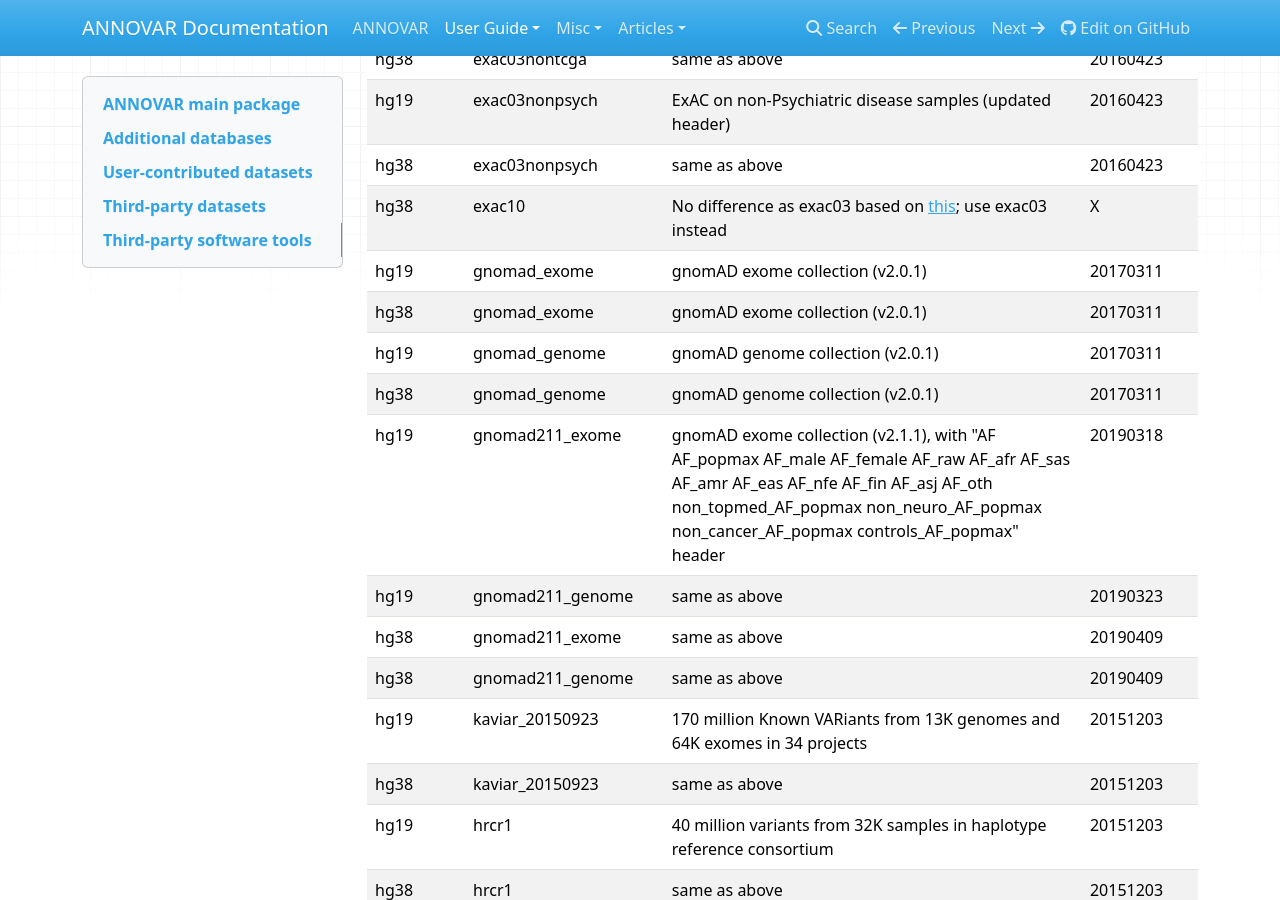
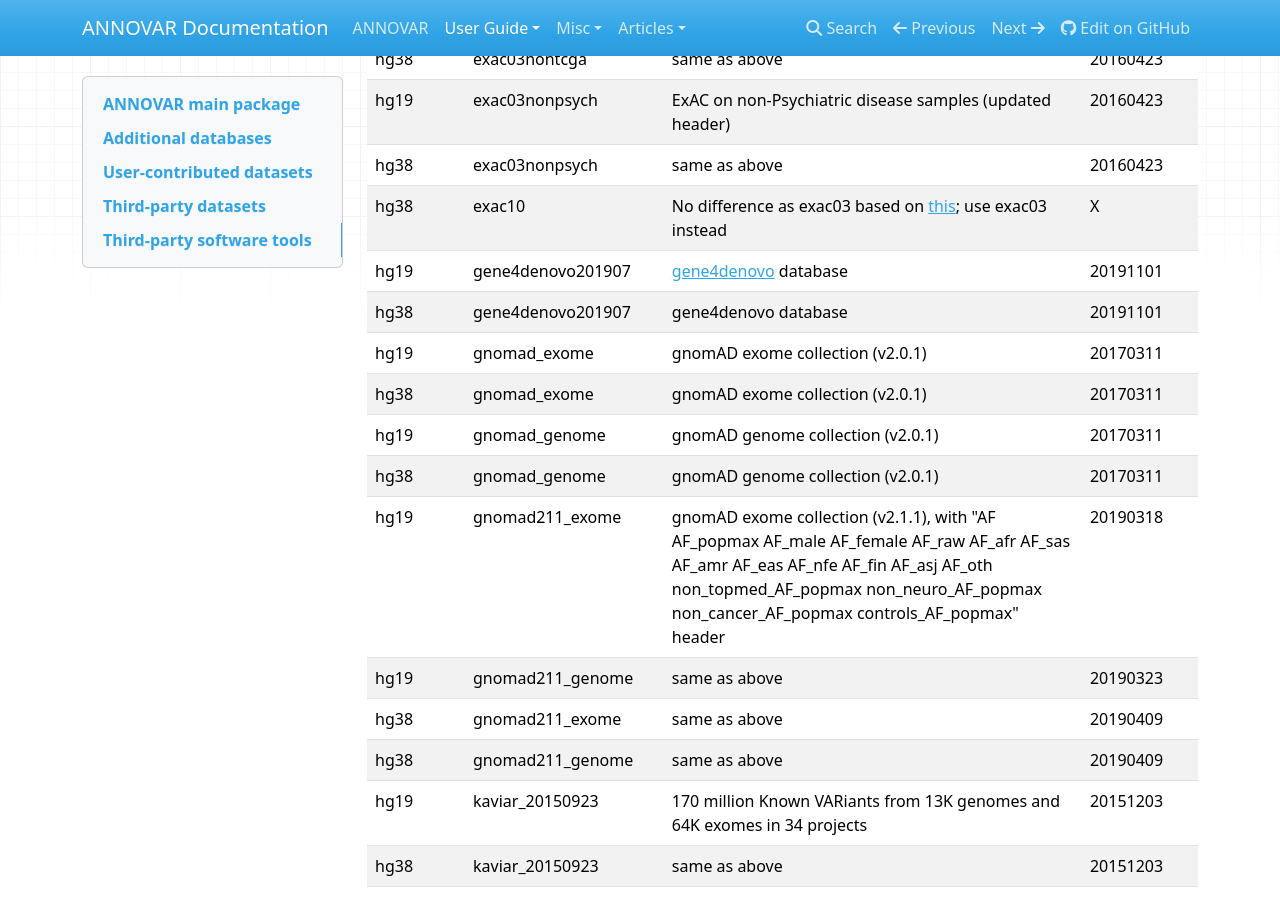
Before and after one commit to WGLab/doc-ANNOVAR, an MkDocs documentation site: the page built from docs/user-guide/download.md, in a window 1280 px wide and 900 px high, scrolled down 4207 px. Built offline with MkDocs 1.6.1, drawn with Linux system fonts in a browser that asks for light colours; nearby versions of some CDN libraries; comment, search, counter and statistics services are not loaded; old or Windows-style settings are respelled for this version of MkDocs.

Commit message:
Update download.md

```diff
--- a/docs/user-guide/download.md
+++ b/docs/user-guide/download.md
@@ -92,6 +92,8 @@ NOTE: several whole-genome databases (cadd, cadd13, fathmm, dann, eigen, gerp++,
 | hg19 | exac03nonpsych | ExAC on non-Psychiatric disease samples (updated header) | 20160423 |
 | hg38 | exac03nonpsych | same as above | 20160423 |
 | hg38 | exac10 | No difference as exac03 based on [this](ftp://ftp.broadinstitute.org/pub/ExAC_release/release1/README.new_annotations); use exac03 instead | X |
+| hg19 | gene4denovo201907 | [gene4denovo](https://academic.oup.com/nar/advance-article/doi/10.1093/nar/gkz923/5603227) database | 20191101 |
+| hg38 | gene4denovo201907 | gene4denovo database | 20191101 |
 | hg19 | gnomad_exome | gnomAD exome collection (v2.0.1) | 20170311 |
 | hg38 | gnomad_exome | gnomAD exome collection (v2.0.1) | 20170311 |
 | hg19 | gnomad_genome | gnomAD genome collection (v2.0.1) | 20170311 |
```
